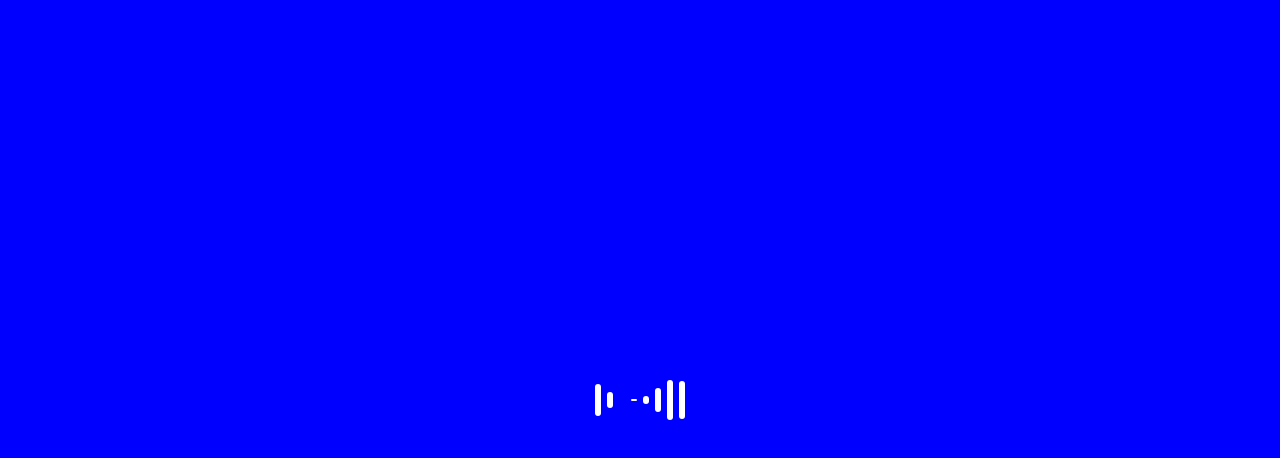
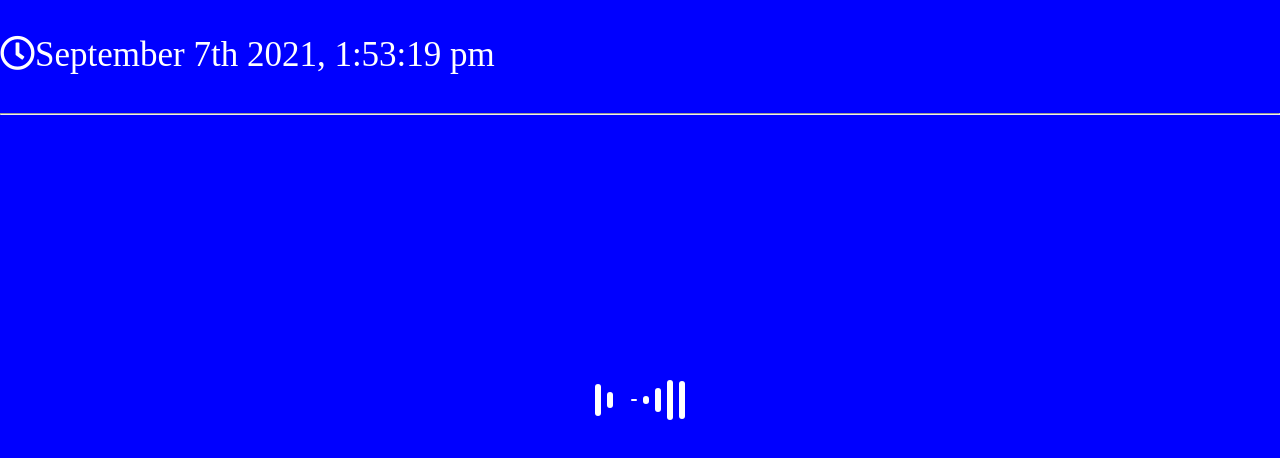
Before and after one commit to drjoeycadieux/Site---Not-Available-, a plain HTML site: page index.html in a window 1280 px wide. Drawn offline with nearby package versions, Linux system fonts and the light colour scheme.

Commit message:
adding on the splashscreen

```diff
--- a/index.html
+++ b/index.html
@@ -5,10 +5,18 @@
 	<link rel="icon" href="/static/logo.png" type="image/x-icon" />
 	<meta http-equiv="refresh" content="5;url=https://theteamlitho.netlify.app/en/" />
 	<meta charset="utf-8" />
+	<script src="https://cdnjs.cloudflare.com/ajax/libs/moment.js/2.29.1/moment.min.js" referrerpolicy="no-referrer">
+
+	</script>
+	<link rel="stylesheet" href="https://cdnjs.cloudflare.com/ajax/libs/font-awesome/5.15.4/css/all.min.css" integrity="sha512-1ycn6IcaQQ40/MKBW2W4Rhis/DbILU74C1vSrLJxCq57o941Ym01SwNsOMqvEBFlcgUa6xLiPY/NS5R+E6ztJQ=="
+	 crossorigin="anonymous" referrerpolicy="no-referrer" />
 	<title>TeamLitho | It Department</title>
 </head>
 
 <body>
+	<h3 id="time" <i class="far fa-clock"></i>> </h3>
+	<hr/>
+
 		<div class="loading">
 			<div class="obj"></div>
 			<div class="obj"></div>
@@ -19,6 +27,10 @@
 			<div class="obj"></div>
 			<div class="obj"></div>
 		</div>
+
+		<script src="index.js">
+
+		</script>
 </body>
 
 </html>
@@ -28,6 +40,12 @@
 		margin: 0;
 		padding: 0;
 		background-color: blue;
+	}
+
+	h3 {
+		text-align: center;
+		color: white;
+		font-size: 35px;
 	}
 
 	.loading {
--- /dev/null
+++ b/index.js
@@ -0,0 +1,2 @@
+const time = moment().format('MMMM Do YYYY, h:mm:ss a');
+document.getElementById("time").innerHTML = time;
```
Lines whose indentation alone changed are shown as unchanged.
